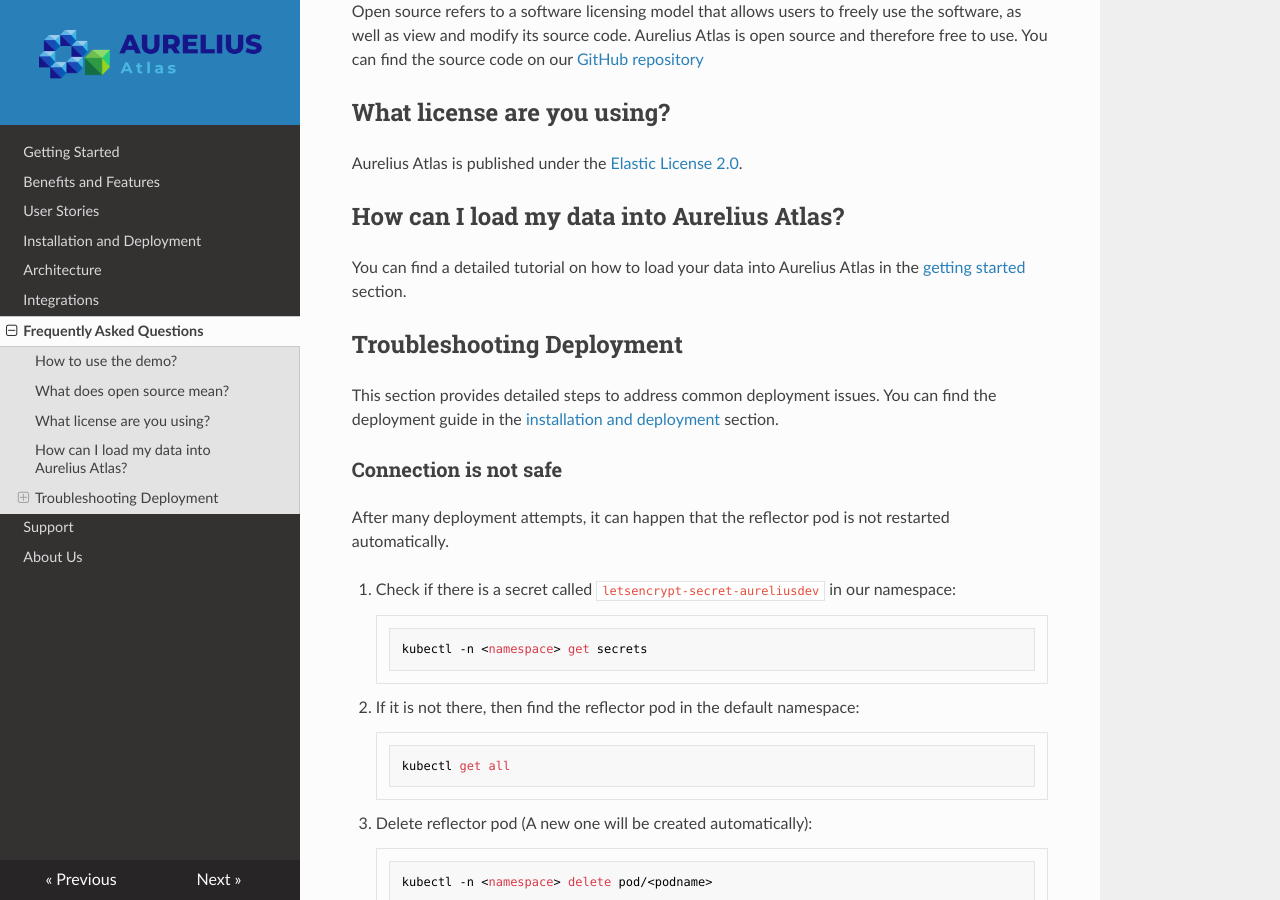
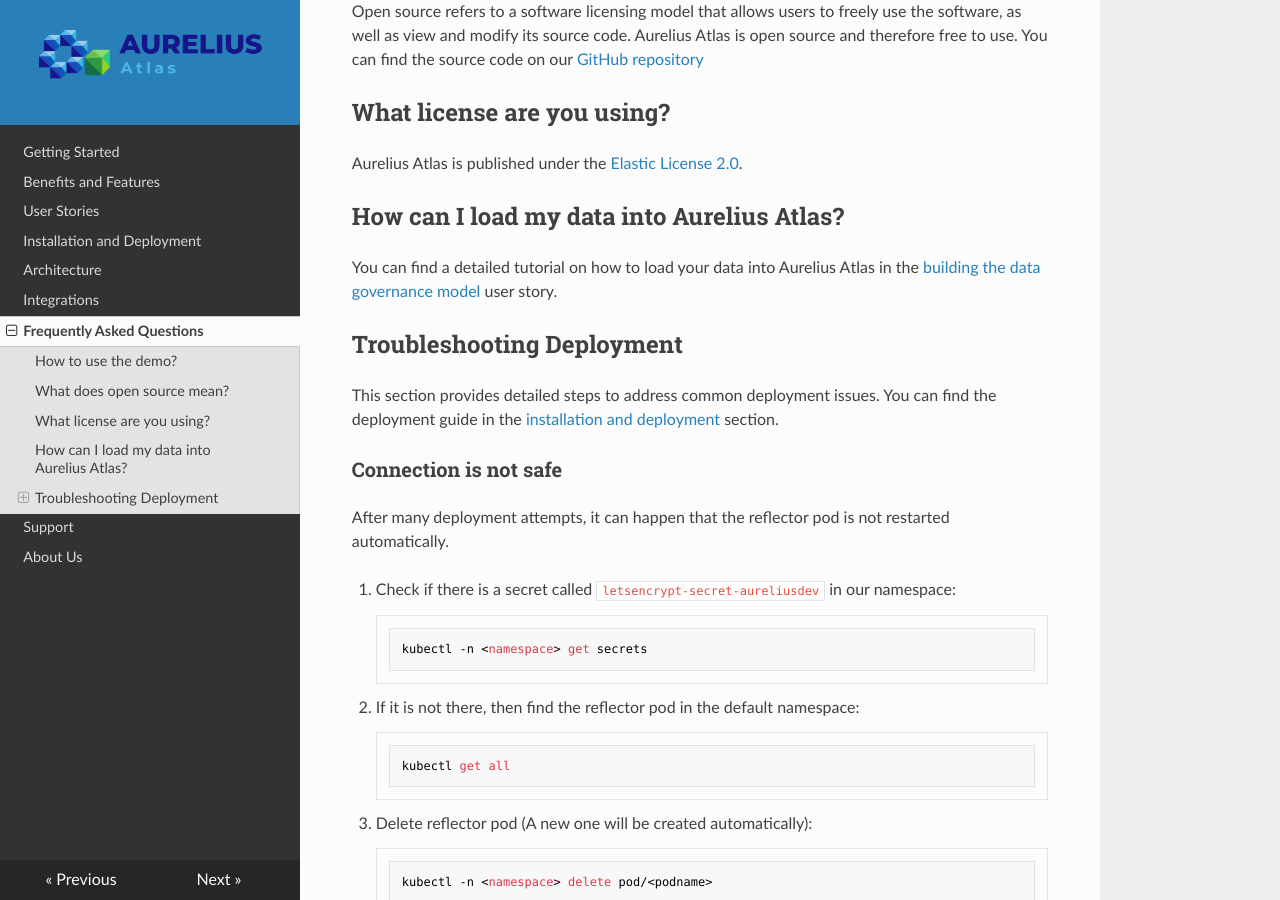
Before and after one commit to aureliusenterprise/aurelius-atlas-documentation, an MkDocs documentation site: the page built from docs/faq.md, in a window 1280 px wide and 900 px high, scrolled down 600 px. Built offline with MkDocs 1.6.1, drawn with Linux system fonts in a browser that asks for light colours; nearby versions of some CDN libraries.

Commit message:
Point links to userstories

```diff
--- a/docs/faq.md
+++ b/docs/faq.md
@@ -11,7 +11,7 @@
 !!! note
     A Google account is required to access the demo.
 
-Log in with your Google account to start exploring Aurelius Atlas. You can follow along with the [user guide](./user-stories/index.md)
+Log in with your Google account to start exploring Aurelius Atlas. You can follow along with the [user guide](./user-stories.md#data-discovery)
 to learn how to use the platform.
 
 ## What does open source mean?
@@ -26,8 +26,8 @@
 
 ## How can I load my data into Aurelius Atlas?
 
-You can find a detailed tutorial on how to load your data into Aurelius Atlas in the [getting started](getting-started.md)
-section.
+You can find a detailed tutorial on how to load your data into Aurelius Atlas in the
+[building the data governance model](./user-stories.md#building-the-data-governance-model) user story.
 
 ## Troubleshooting Deployment
 
```
